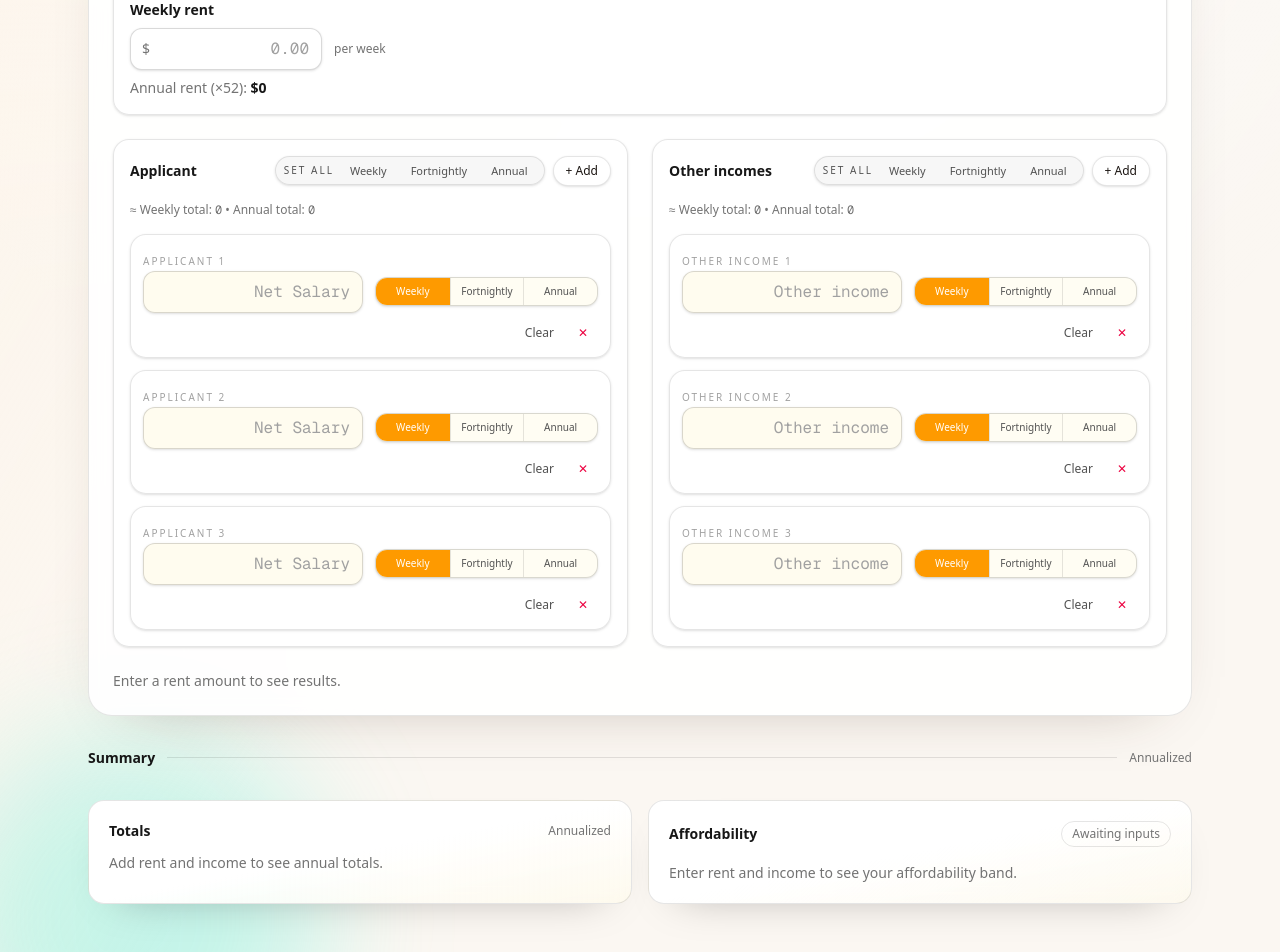
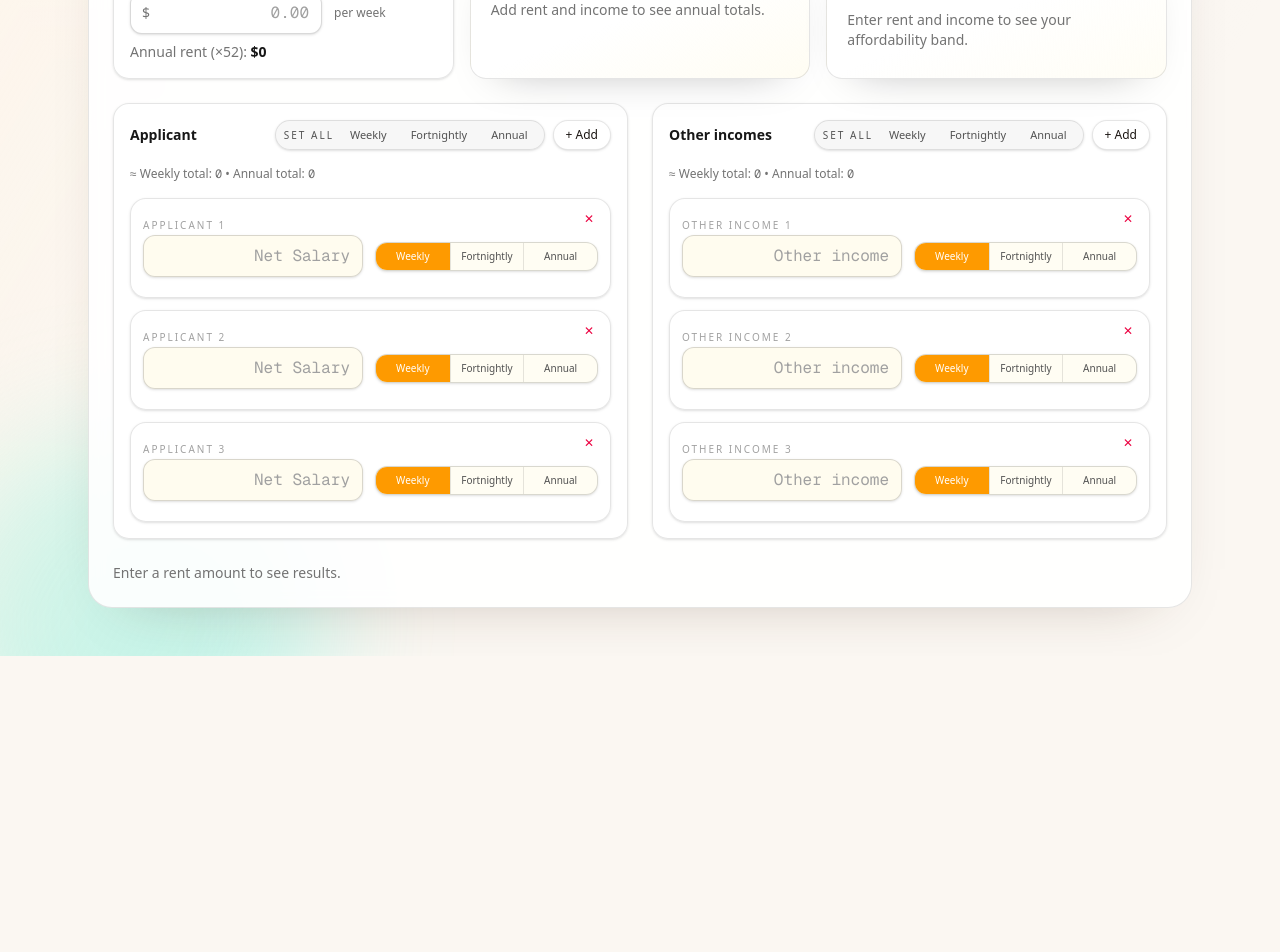
Before and after one commit to jmsjoaquin/affordability-calculator-web, a Next.js app: page / in a window 1280 px wide. Shown: the part 327-1279 px from the top of the page. After the commit the page ends 983 px from the top, so only its background shows below. Built offline with nearby package versions, Linux system fonts and the light colour scheme.

Commit message:
changes on the ui

```diff
--- a/src/app/page.tsx
+++ b/src/app/page.tsx
@@ -12,16 +12,23 @@ import type {
   Frequency,
   IncomeItem,
 } from "@/lib/types";
-import { ThemeToggle } from "@/components/ThemeToggle";
 // UI shape that matches IncomesEditor (amount can be "")
 type UIIncomeItem = Omit<IncomeItem, "amount"> & { amount: number | "" };
 
 const DEBOUNCE_MS = 350;
+const CURRENCIES = [
+  { code: "USD", symbol: "$", label: "USD ($)" },
+  { code: "PHP", symbol: "₱", label: "PHP (₱)" },
+  { code: "EUR", symbol: "€", label: "EUR (€)" },
+  { code: "GBP", symbol: "£", label: "GBP (£)" },
+  { code: "AUD", symbol: "A$", label: "AUD (A$)" },
+];
 
 export default function HomePage() {
   const [rent, setRent] = useState<{ amount: number | ""; frequency: Frequency }>(
     { amount: "", frequency: "weekly" }
   );
+  const [currency, setCurrency] = useState(CURRENCIES[0]);
   const rentForInput = useMemo(() => {
     const amt = rent.amount === "" ? 0 : Number(rent.amount);
     return {
@@ -120,9 +127,7 @@ export default function HomePage() {
       <div className="mx-auto max-w-6xl px-6 py-12 space-y-10">
         <header className="flex flex-col gap-5 md:flex-row md:items-end md:justify-between">
           <div className="space-y-2">
-            <span className="inline-flex items-center rounded-full border border-amber-300/80 bg-amber-100 px-3 py-1 text-[11px] font-semibold uppercase tracking-[0.25em] text-amber-800 shadow-sm dark:border-amber-500/30 dark:bg-amber-500/10 dark:text-amber-300">
-              Affordability
-            </span>
+
             <h1 className="text-3xl md:text-4xl font-semibold leading-tight text-neutral-950 dark:text-neutral-100">
               Rent Affordability Calculator
             </h1>
@@ -131,8 +136,7 @@ export default function HomePage() {
               band in real time.
             </p>
           </div>
-          <div />
-        </header>
+          </header>
 
         <div className="space-y-8">
           <section className="rounded-3xl border border-black/10 bg-white/90 p-6 shadow-[0_22px_60px_-40px_rgba(60,38,20,0.35)] backdrop-blur dark:border-white/10 dark:bg-neutral-900/70">
@@ -151,8 +155,16 @@ export default function HomePage() {
             </div>
 
             <div className="mt-6 space-y-6">
-              <div className="rounded-2xl border border-black/10 bg-white/95 p-4 shadow-sm dark:border-white/10 dark:bg-neutral-950/50">
-                <RentInput value={rentForInput} onChange={handleRentChange} />
+              <div className="grid gap-4 lg:grid-cols-3">
+                <div className="rounded-2xl border border-black/10 bg-white/95 p-4 shadow-sm dark:border-white/10 dark:bg-neutral-950/50">
+                  <RentInput
+                    value={rentForInput}
+                    onChange={handleRentChange}
+                    currencySymbol={currency.symbol}
+                  />
+                </div>
+                <TotalsPanel totals={result?.totals ?? null} currencySymbol={currency.symbol} />
+                <AffordabilityCard a={result?.affordability ?? null} />
               </div>
 
               <div className="grid gap-6 lg:grid-cols-2">
@@ -194,19 +206,6 @@ export default function HomePage() {
               </div>
             </div>
           </section>
-
-          <div className="flex items-center gap-3">
-            <h2 className="text-sm font-semibold text-neutral-900 dark:text-neutral-100">
-              Summary
-            </h2>
-            <div className="h-px flex-1 bg-black/10 dark:bg-white/10" />
-            <span className="text-xs text-neutral-500 dark:text-neutral-400">Annualized</span>
-          </div>
-
-          <div className="grid gap-4 md:grid-cols-2">
-            <TotalsPanel totals={result?.totals ?? null} />
-            <AffordabilityCard a={result?.affordability ?? null} />
-          </div>
         </div>
       </div>
     </main>
--- a/src/components/IncomesEditor.tsx
+++ b/src/components/IncomesEditor.tsx
@@ -89,9 +89,8 @@ export function IncomesEditor({
 
   const addRow = (freqHint?: Frequency) =>
     onChange([...items, makeBlank(freqHint ?? items.at(-1)?.frequency)]);
-  const clearRow = (i: number) => update(i, makeBlank(items[i]?.frequency));
   const removeRow = (i: number) => {
-    if (items.length <= minRows) return clearRow(i);
+    if (items.length <= minRows) return;
     onChange(items.filter((_, idx) => idx !== i));
   };
 
@@ -217,8 +216,18 @@ export function IncomesEditor({
           return (
             <div
               key={i}
-              className="rounded-2xl border border-black/10 bg-white/85 px-3 py-3 shadow-sm transition-shadow hover:shadow-md dark:border-white/10 dark:bg-neutral-900/50"
+              className="relative rounded-2xl border border-black/10 bg-white/85 px-3 py-3 shadow-sm transition-shadow hover:shadow-md dark:border-white/10 dark:bg-neutral-900/50"
             >
+              <button
+                type="button"
+                className="absolute right-2 top-2 rounded-full px-2 py-1 text-xs text-rose-600 hover:bg-rose-50 dark:text-rose-300 dark:hover:bg-rose-500/10"
+                onClick={() => removeRow(i)}
+                aria-label={`Remove ${rowPrefix} ${i + 1}`}
+                title="Remove row"
+              >
+                ✕
+              </button>
+
               <div className="space-y-2">
                 <span className="text-left text-[10px] uppercase tracking-[0.2em] text-neutral-400 select-none">
                   {rowPrefix} {i + 1}
@@ -226,6 +235,7 @@ export function IncomesEditor({
 
                 <div className="grid gap-3 sm:grid-cols-[minmax(180px,220px)_auto] sm:items-center">
                   {/* amount */}
+                  <div className="relative">
                     <input
                       ref={(el) => {
                         rowRefs.current[i] ||= { amount: null, freq: null };
@@ -285,10 +295,6 @@ export function IncomesEditor({
                         if (k === "w") update(i, { frequency: "weekly" });
                         if (k === "f") update(i, { frequency: "fortnightly" });
                         if (k === "a") update(i, { frequency: "annual" });
-                      if (k === "escape") {
-                        e.preventDefault();
-                        update(i, { draft: "", amount: "" });
-                      }
                         if (k === "enter") {
                           e.preventDefault();
                           rowRefs.current[i]?.freq
@@ -297,6 +303,7 @@ export function IncomesEditor({
                         }
                       }}
                     />
+                  </div>
 
                   {/* frequency segmented (W/F/A) */}
                   <div
@@ -352,33 +359,12 @@ export function IncomesEditor({
                 </div>
               </div>
 
-              <div className="mt-2 flex flex-wrap items-center justify-between gap-2">
+              <div className="mt-2">
                 <span className="text-xs text-neutral-500 dark:text-neutral-400">
                   {isAnnual && typeof it.amount === "number" && `≈ ${Math.round((it.amount / 52) * 100) / 100} weekly`}
                   {isWeekly && typeof it.amount === "number" && `≈ ${Math.round(it.amount * 52 * 100) / 100} annual`}
                   {isFortnightly && typeof it.amount === "number" && `≈ ${Math.round(it.amount * 26 * 100) / 100} annual`}
                 </span>
-
-                <div className="flex items-center gap-1">
-                  <button
-                    type="button"
-                    className="rounded-full px-2.5 py-1 text-xs text-neutral-600 hover:bg-black/5 dark:text-neutral-300 dark:hover:bg-white/10"
-                    onClick={() => clearRow(i)}
-                    aria-label={`Clear ${rowPrefix} ${i + 1}`}
-                    title="Clear row (Esc inside input also clears)"
-                  >
-                    Clear
-                  </button>
-                  <button
-                    type="button"
-                    className="rounded-full px-2.5 py-1 text-xs text-rose-600 hover:bg-rose-50 dark:text-rose-300 dark:hover:bg-rose-500/10"
-                    onClick={() => removeRow(i)}
-                    aria-label={`Remove ${rowPrefix} ${i + 1}`}
-                    title="Remove row"
-                  >
-                    ✕
-                  </button>
-                </div>
               </div>
             </div>
           );
--- a/src/components/RentInput.tsx
+++ b/src/components/RentInput.tsx
@@ -45,9 +45,11 @@ function placeCaretFromDigitCount(
 export function RentInput({
   value,
   onChange,
+  currencySymbol = "$",
 }: {
   value: { amount: number; frequency: Frequency; annual: number };
   onChange: (v: { amount: number; frequency: Frequency; annual: number }) => void;
+  currencySymbol?: string;
 }) {
   const inputRef = useRef<HTMLInputElement | null>(null);
 
@@ -120,7 +122,7 @@ export function RentInput({
       <div className="flex items-center gap-3">
         <div className="relative w-48">
           <span className="pointer-events-none absolute left-3 top-1/2 -translate-y-1/2 text-sm text-neutral-500 dark:text-neutral-400">
-            $
+            {currencySymbol}
           </span>
             <input
               ref={inputRef}
@@ -140,7 +142,11 @@ export function RentInput({
         <span className="text-xs text-neutral-500 dark:text-neutral-400">per week</span>
       </div>
       <p className="text-sm text-neutral-500 dark:text-neutral-400">
-        Annual rent (×52): <strong className="text-neutral-900 dark:text-neutral-100">${nf.format(annual || 0)}</strong>
+        Annual rent (×52):{" "}
+        <strong className="text-neutral-900 dark:text-neutral-100">
+          {currencySymbol}
+          {nf.format(annual || 0)}
+        </strong>
       </p>
     </div>
   );
--- a/src/components/TotalsPanel.tsx
+++ b/src/components/TotalsPanel.tsx
@@ -8,7 +8,13 @@ const fmt = new Intl.NumberFormat("en-US", {
   maximumFractionDigits: 2,
 });
 
-export function TotalsPanel({ totals }: { totals: Totals | null }) {
+export function TotalsPanel({
+  totals,
+  currencySymbol = "$",
+}: {
+  totals: Totals | null;
+  currencySymbol?: string;
+}) {
   const [copied, setCopied] = useState<"income" | "rent" | null>(null);
   const timerRef = useRef<number | null>(null);
 
@@ -19,7 +25,7 @@ export function TotalsPanel({ totals }: { totals: Totals | null }) {
   }, []);
 
   const handleCopy = async (value: number, kind: "income" | "rent") => {
-    const text = `$${fmt.format(value || 0)}`;
+    const text = `${currencySymbol}${fmt.format(value || 0)}`;
     try {
       await navigator.clipboard.writeText(text);
     } catch {
@@ -78,7 +84,8 @@ export function TotalsPanel({ totals }: { totals: Totals | null }) {
               </button>
             </div>
             <div className="mt-1 text-lg font-semibold tabular-nums">
-              ${fmt.format(totals.annual_income || 0)}
+              {currencySymbol}
+              {fmt.format(totals.annual_income || 0)}
             </div>
           </div>
 
@@ -117,7 +124,8 @@ export function TotalsPanel({ totals }: { totals: Totals | null }) {
               </button>
             </div>
             <div className="mt-1 text-lg font-semibold tabular-nums">
-              ${fmt.format(totals.annual_rent || 0)}
+              {currencySymbol}
+              {fmt.format(totals.annual_rent || 0)}
             </div>
           </div>
         </div>
```
Lines whose indentation alone changed are shown as unchanged.
